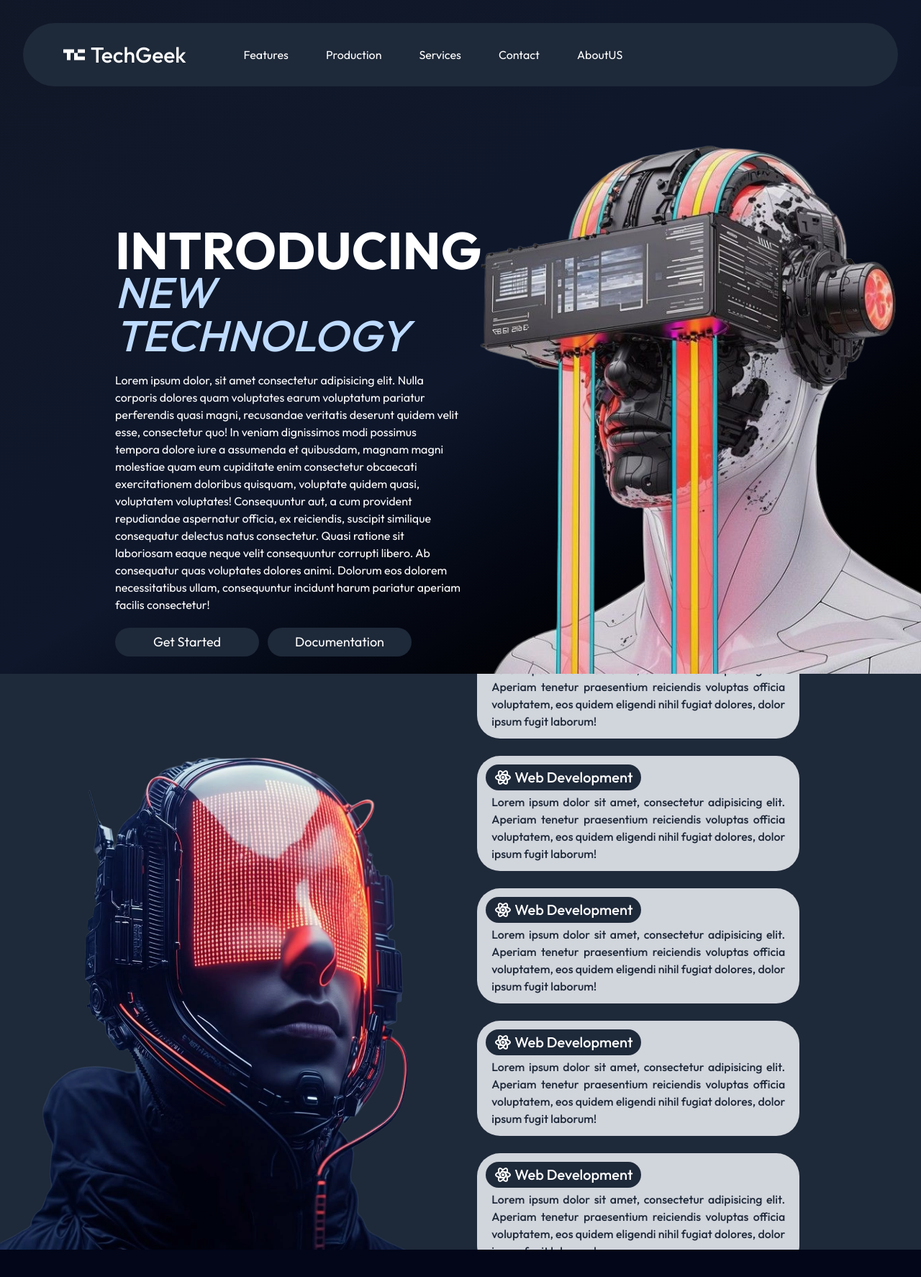
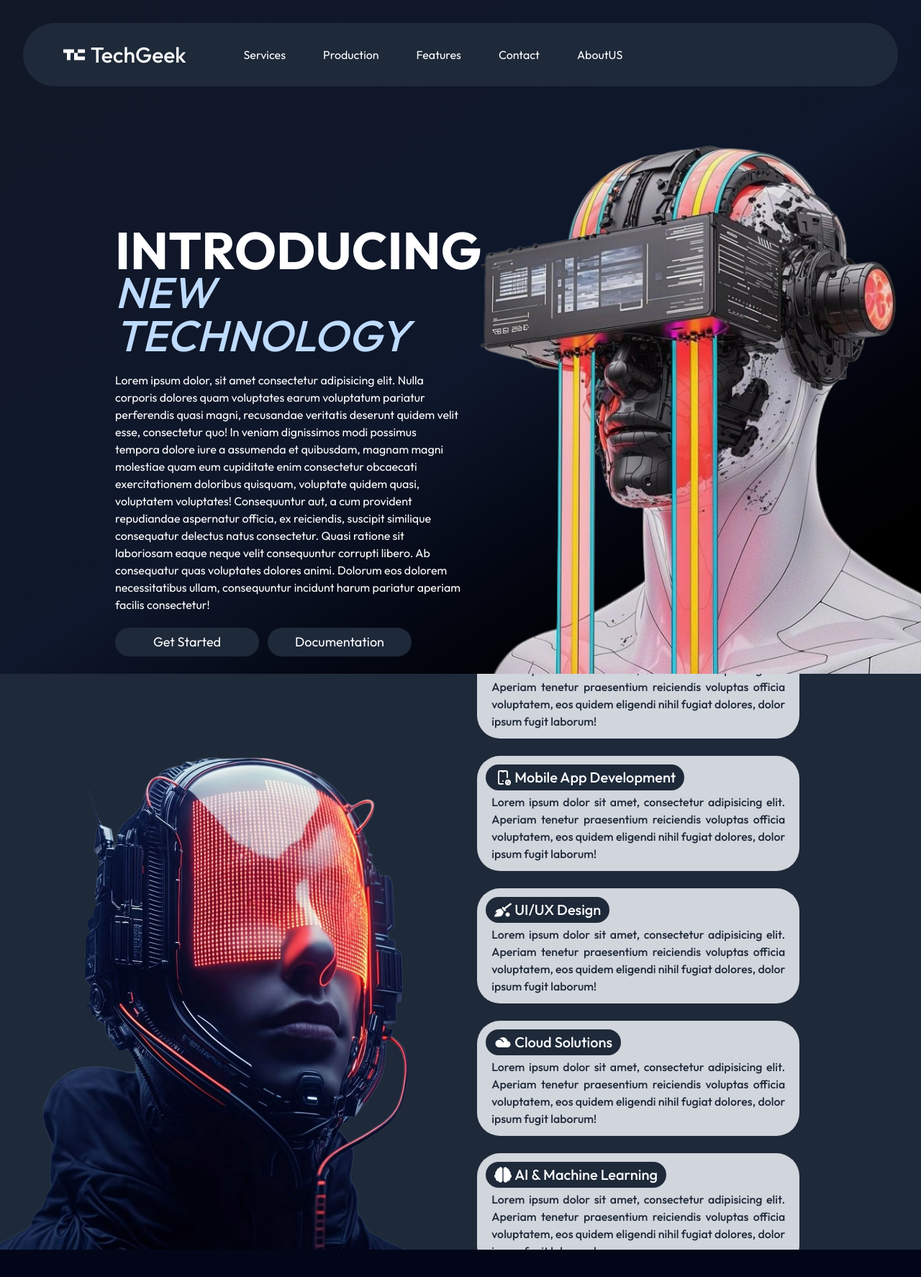
Before and after one commit to Bebsiizcool/TechGeek-React, a React (Vite) app: page / in a window 1280 px wide. Shown: the top 1774 px of the page at 72% size. Built offline with nearby package versions, Linux system fonts and the light colour scheme.

Commit message:
scroll-animations

```diff
--- a/components/Navbar.jsx
+++ b/components/Navbar.jsx
@@ -5,6 +5,11 @@ import { NavLink, Link } from 'react-router-dom';
 const Navbar = () => {
    const scrolltofeature = () =>{
     document.getElementById('features').scrollIntoView({
+      behavior: "smooth",
+    })
+  }
+   const scrolltofeatures = () =>{
+    document.getElementById('services').scrollIntoView({
       behavior: "smooth",
     })
   }
@@ -23,9 +28,9 @@ const Navbar = () => {
         </Link>
 
         <ul className='flex gap-13 p-8 hover:cursor-pointer'>
+          <NavLink onClick={scrolltofeatures}> <li>Services</li> </NavLink>
+          <NavLink> <li>Production</li> </NavLink>
           <NavLink onClick={scrolltofeature}> <li>Features</li> </NavLink>
-          <NavLink> <li>Production</li> </NavLink>
-          <NavLink> <li>Services</li> </NavLink>
           <NavLink> <li>Contact</li> </NavLink>
           <NavLink> <li>AboutUS</li> </NavLink>
         </ul>
--- a/components/Services.jsx
+++ b/components/Services.jsx
@@ -1,5 +1,10 @@
 import React from 'react'
 import { TbBrandReact } from "react-icons/tb";
+import { TbDeviceMobileCancel } from "react-icons/tb";
+import { FaQuidditch } from "react-icons/fa";
+import { IoMdCloudy } from "react-icons/io";
+import { FaBrain } from "react-icons/fa";
+import { MdOutlineSecurity } from "react-icons/md";
 
 
 const Services = () => {
@@ -18,12 +23,6 @@ const Services = () => {
 </div>
 
 <div className='flex flex-wrap gap-6'>
-  <div className="bg-gray-300 rounded-4xl w-md h-40 ">
-  <div className='flex items-center p-3'>
-   <h1 className='flex flex-row text-xl font-medium px-3 py-1 items-center bg-gray-800 rounded-4xl gap-1'> <TbBrandReact className=' text-2xl'/>  Web Development</h1>
-      </div>
-      <p className='text-gray-800 text-md font-medium text-justify px-5 -mt-2  '>Lorem ipsum dolor sit amet, consectetur adipisicing elit. Aperiam tenetur praesentium reiciendis voluptas officia voluptatem, eos quidem eligendi nihil fugiat dolores, dolor ipsum fugit laborum!</p>
-    </div>
 
   <div className="bg-gray-300 rounded-4xl w-md h-40 ">
   <div className='flex items-center p-3'>
@@ -34,14 +33,21 @@ const Services = () => {
 
   <div className="bg-gray-300 rounded-4xl w-md h-40 ">
   <div className='flex items-center p-3'>
-   <h1 className='flex flex-row text-xl font-medium px-3 py-1 items-center bg-gray-800 rounded-4xl gap-1'> <TbBrandReact className=' text-2xl'/>  Web Development</h1>
+   <h1 className='flex flex-row text-xl font-medium px-3 py-1 items-center bg-gray-800 rounded-4xl gap-1'> <TbDeviceMobileCancel className=' text-2xl'/>  Mobile App Development</h1>
       </div>
       <p className='text-gray-800 text-md font-medium text-justify px-5 -mt-2  '>Lorem ipsum dolor sit amet, consectetur adipisicing elit. Aperiam tenetur praesentium reiciendis voluptas officia voluptatem, eos quidem eligendi nihil fugiat dolores, dolor ipsum fugit laborum!</p>
     </div>
 
   <div className="bg-gray-300 rounded-4xl w-md h-40 ">
   <div className='flex items-center p-3'>
-   <h1 className='flex flex-row text-xl font-medium px-3 py-1 items-center bg-gray-800 rounded-4xl gap-1'> <TbBrandReact className=' text-2xl'/>  Web Development</h1>
+   <h1 className='flex flex-row text-xl font-medium px-3 py-1 items-center bg-gray-800 rounded-4xl gap-1'> <FaQuidditch className=' text-2xl'/>  UI/UX Design</h1>
+      </div>
+      <p className='text-gray-800 text-md font-medium text-justify px-5 -mt-2  '>Lorem ipsum dolor sit amet, consectetur adipisicing elit. Aperiam tenetur praesentium reiciendis voluptas officia voluptatem, eos quidem eligendi nihil fugiat dolores, dolor ipsum fugit laborum!</p>
+    </div>
+
+  <div className="bg-gray-300 rounded-4xl w-md h-40 ">
+  <div className='flex items-center p-3'>
+   <h1 className='flex flex-row text-xl font-medium px-3 py-1 items-center bg-gray-800 rounded-4xl gap-1'> <IoMdCloudy className=' text-2xl'/>Cloud Solutions</h1>
       </div>
       <p className='text-gray-800 text-md font-medium text-justify px-5 -mt-2  '>Lorem ipsum dolor sit amet, consectetur adipisicing elit. Aperiam tenetur praesentium reiciendis voluptas officia voluptatem, eos quidem eligendi nihil fugiat dolores, dolor ipsum fugit laborum!</p>
     </div>
@@ -49,7 +55,7 @@ const Services = () => {
 
   <div className="bg-gray-300 rounded-4xl w-md h-40 ">
   <div className='flex items-center p-3'>
-   <h1 className='flex flex-row text-xl font-medium px-3 py-1 items-center bg-gray-800 rounded-4xl gap-1'> <TbBrandReact className=' text-2xl'/>  Web Development</h1>
+   <h1 className='flex flex-row text-xl font-medium px-3 py-1 items-center bg-gray-800 rounded-4xl gap-1'> <FaBrain className=' text-2xl'/>AI & Machine Learning</h1>
       </div>
       <p className='text-gray-800 text-md font-medium text-justify px-5 -mt-2  '>Lorem ipsum dolor sit amet, consectetur adipisicing elit. Aperiam tenetur praesentium reiciendis voluptas officia voluptatem, eos quidem eligendi nihil fugiat dolores, dolor ipsum fugit laborum!</p>
     </div>
@@ -57,7 +63,7 @@ const Services = () => {
 
   <div className="bg-gray-300 rounded-4xl w-md h-40 ">
   <div className='flex items-center p-3'>
-   <h1 className='flex flex-row text-xl font-medium px-3 py-1 items-center bg-gray-800 rounded-4xl gap-1'> <TbBrandReact className=' text-2xl'/>  Web Development</h1>
+   <h1 className='flex flex-row text-xl font-medium px-3 py-1 items-center bg-gray-800 rounded-4xl gap-1'> <MdOutlineSecurity className=' text-2xl'/> Cybersecurity </h1>
       </div>
       <p className='text-gray-800 text-md font-medium text-justify px-5 -mt-2  '>Lorem ipsum dolor sit amet, consectetur adipisicing elit. Aperiam tenetur praesentium reiciendis voluptas officia voluptatem, eos quidem eligendi nihil fugiat dolores, dolor ipsum fugit laborum!</p>
     </div>
```
